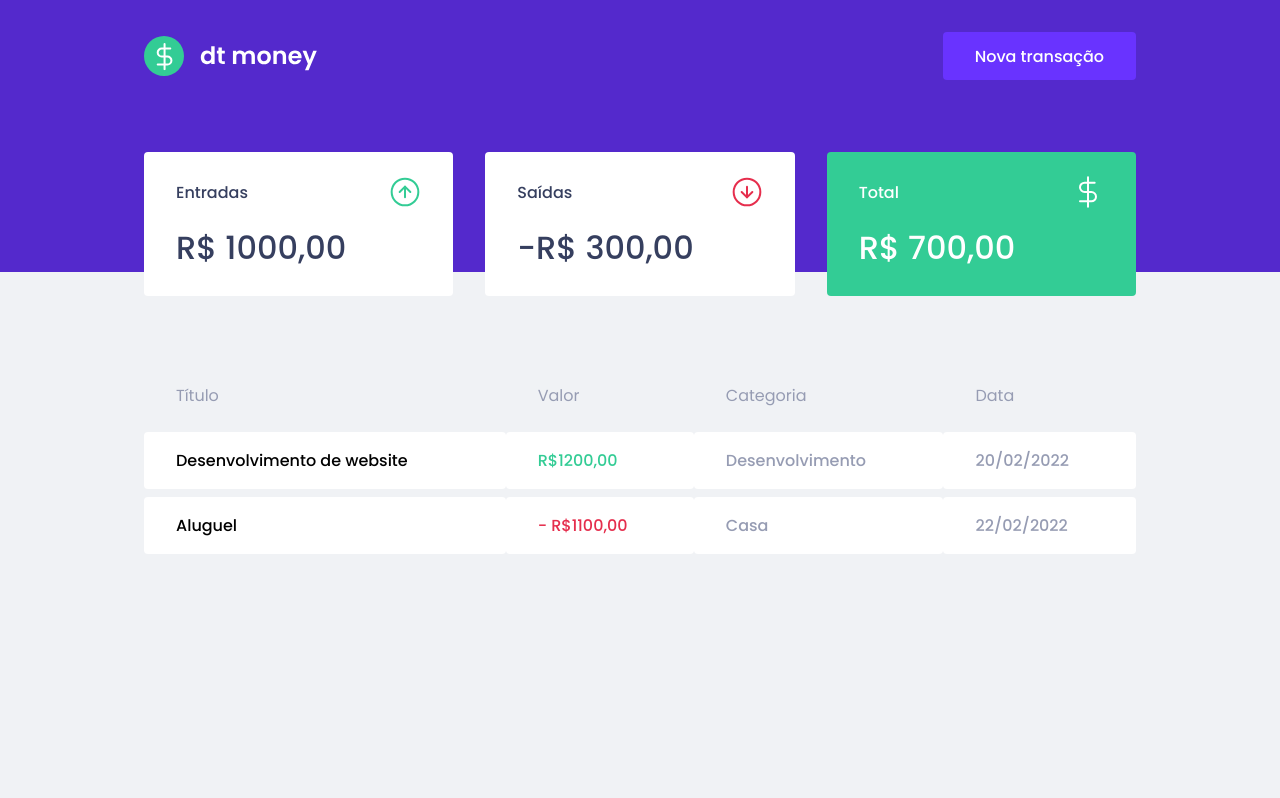
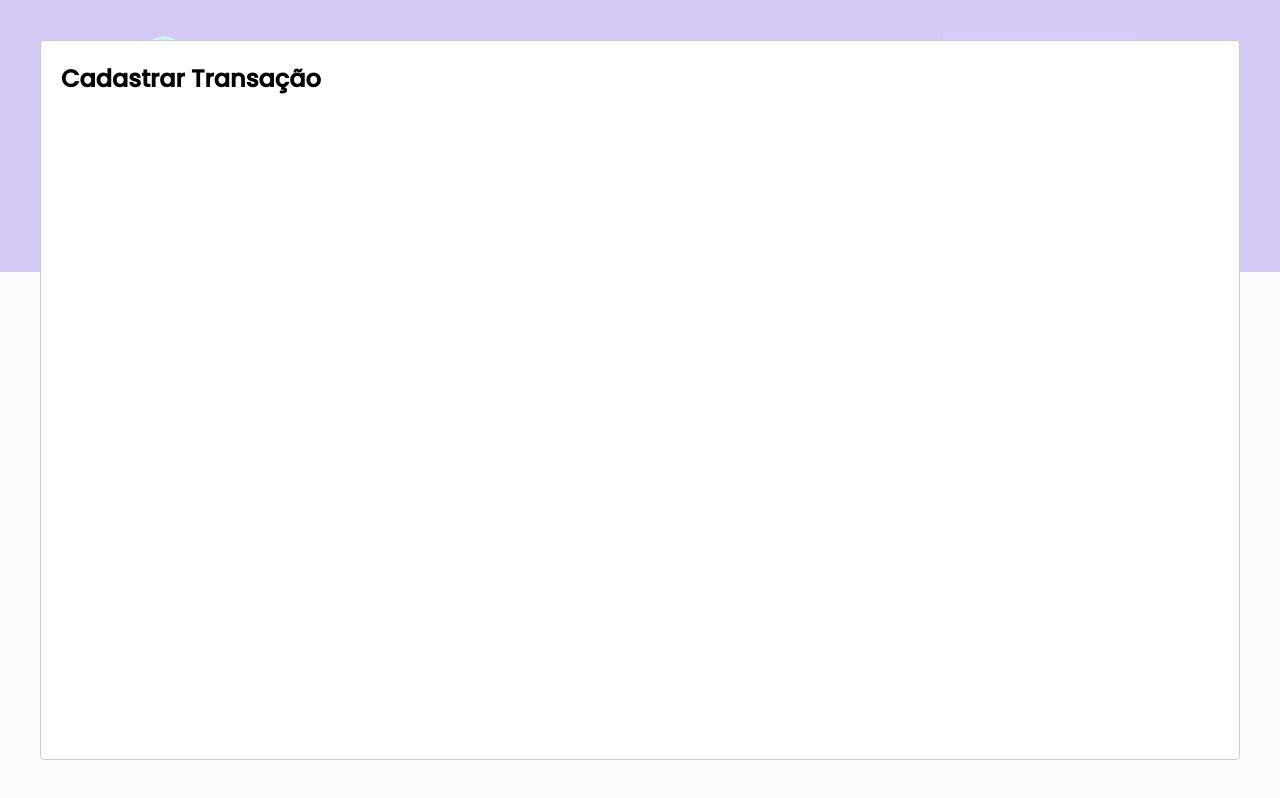
Before and after one commit to arTW0/meu-projeto, a React (Create React App) app in the folder ignite/: page / in a window 1280 px wide. Both pictures are taken after a click on the button "Nova transação". Built offline with nearby package versions, Linux system fonts and the light colour scheme; no server answers; what miragejs would draw is missing.

Commit message:
modal config

```diff
--- a/ignite/package.json
+++ b/ignite/package.json
@@ -3,10 +3,12 @@
   "version": "0.1.0",
   "private": true,
   "dependencies": {
+    "@types/react-modal": "^3.13.1",
     "axios": "^0.26.1",
     "miragejs": "^0.1.43",
     "react": "^17.0.2",
     "react-dom": "^17.0.2",
+    "react-modal": "^3.14.4",
     "react-scripts": "5.0.0",
     "styled-components": "^5.3.3",
     "web-vitals": "^2.1.0"
--- a/ignite/src/App.tsx
+++ b/ignite/src/App.tsx
@@ -1,13 +1,37 @@
-import React, { Component }  from 'react';
+import React, { Component, useState }  from 'react';
+import Modal from 'react-modal';
 import { Dashboard } from './components/Dashboard';
 import { Header } from "./components/Header";
 import { GlobalStyle } from "./styles/global";
 
+Modal.setAppElement('#root')
+
 export const App = () => {
+	const [
+		isNewTransactionModal,
+		setIsNewTransactionModal
+	] = useState(false)
+
+	const handleNewTransactionModalOpen = () => {
+		setIsNewTransactionModal(true)
+	}
+
+	const handleNewTransactionModalClose = () => {
+		setIsNewTransactionModal(false)
+	}
+
 	return (
 		<>
-			<Header />
+			<Header onOpenNewTransactionModal={
+				handleNewTransactionModalOpen
+			}/>
 			<Dashboard />
+			<Modal
+				isOpen={isNewTransactionModal}
+				onRequestClose={handleNewTransactionModalClose}
+			>
+				<h2>Cadastrar Transação</h2>
+			</Modal>
 			<GlobalStyle />
 		</>
 	);
--- a/ignite/src/components/Header/index.tsx
+++ b/ignite/src/components/Header/index.tsx
@@ -1,13 +1,21 @@
-import React, { Component }  from 'react';
+import React, { Component, useState }  from 'react';
 import logoImg from '../../assets/logo.svg'
+import Modal from 'react-modal'
 import { Container, Content } from './styles';
 
-export const Header = () => {
+interface HeaderProps {
+	onOpenNewTransactionModal: () => void
+}
+
+export const Header = ({ onOpenNewTransactionModal }: HeaderProps) => {
 	return (
 		<Container>
 			<Content>
 				<img src={logoImg} alt="dt money" />
-				<button type="button">
+				<button
+					type="button"
+					onClick={onOpenNewTransactionModal}
+				>
         Nova transação
 				</button>
 			</Content>
```
Also changed, not shown: 1 other file (tests, documents, lock files or other folders).
